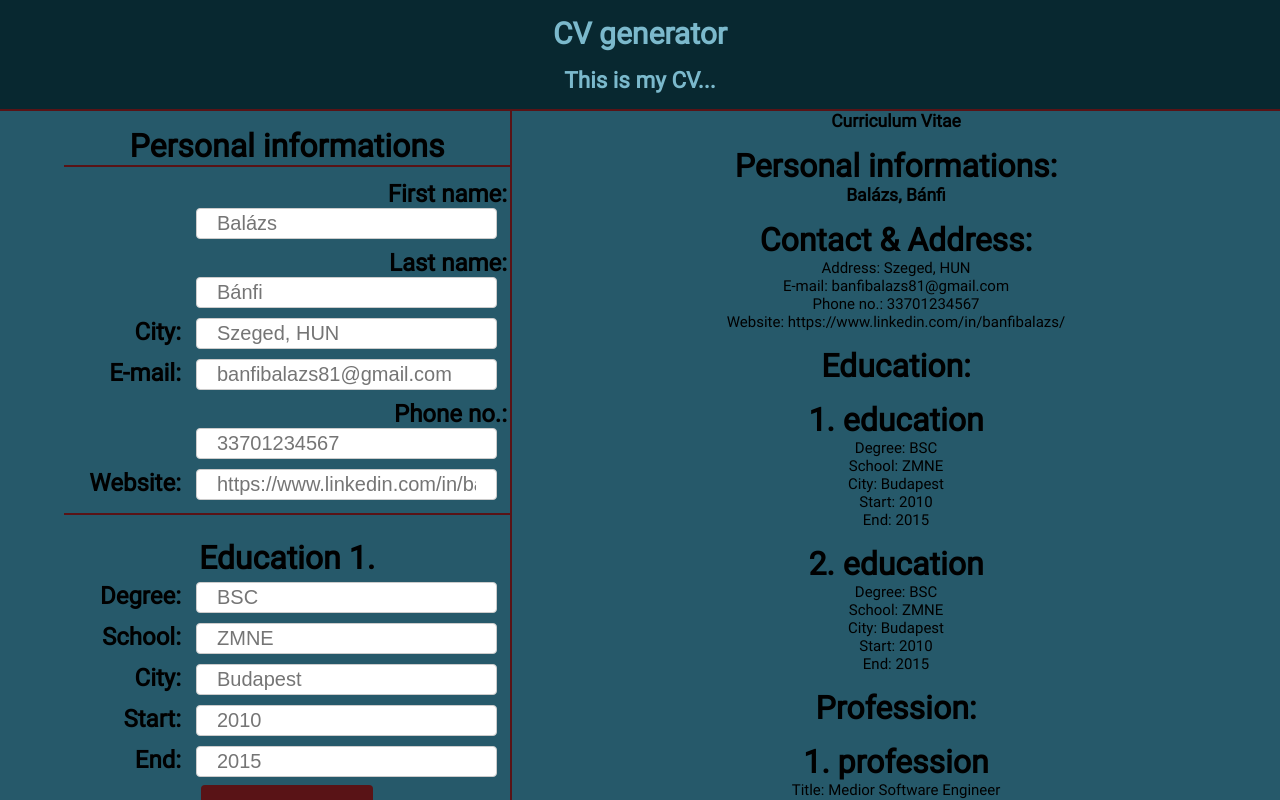
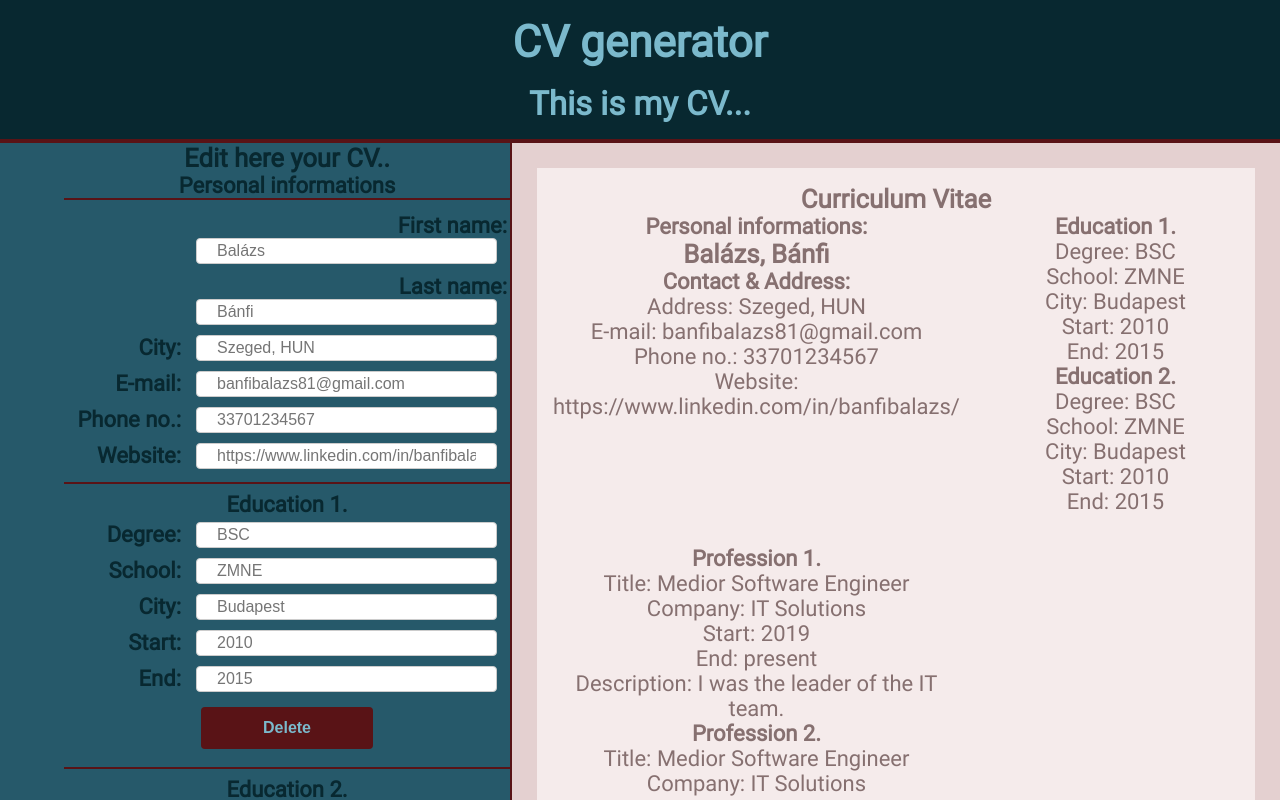
Before and after one commit to BalazsBanfi/CV-generator, a React (Vite) app: page / in a window 1280 px wide. Shown: the top 800 px of the page. Built offline with nearby package versions, Linux system fonts and the light colour scheme.

Commit message:
Add color to print section

```diff
--- a/src/components/Editor.jsx
+++ b/src/components/Editor.jsx
@@ -78,6 +78,7 @@ export default function Editor({
 
   return (
     <div className="editor">
+      <h3>Edit here your CV..</h3>
       <h4>Personal informations</h4>
       <form>
         <label>
--- a/src/components/Printable.jsx
+++ b/src/components/Printable.jsx
@@ -6,6 +6,7 @@ export default function Printable({
   function PersonalInfo({ person }) {
     return (
       <div className="personal-data">
+        <h4>Personal informations:</h4>
         <h3>
           {person.firstName}
           {", "}
@@ -24,7 +25,7 @@ export default function Printable({
     return education.map((educ, index) => {
       return (
         <div key={educ.id + "1"} className="education-data">
-          <h4>{index + 1}. education</h4>
+          <h4>Education {index + 1}.</h4>
           <ul key={educ.id}>
             <li key={educ.degree + "1"}>Degree: {educ.degree}</li>
             <li key={educ.school + "2"}>School: {educ.school}</li>
@@ -41,7 +42,7 @@ export default function Printable({
     return profession.map((prof, index) => {
       return (
         <div key={prof.id + "1"} className="profession-data">
-          <h4>{index + 1}. profession</h4>
+          <h4>Profession {index + 1}.</h4>
           <ul key={prof.id}>
             <li key={prof.title + "1"}>Title: {prof.title}</li>
             <li key={prof.company + "2"}>Company: {prof.company}</li>
@@ -59,12 +60,17 @@ export default function Printable({
   return (
     <div className="printable">
       <h3>Curriculum Vitae</h3>
-      <h4>Personal informations:</h4>
-      <PersonalInfo person={personalData} />
-      <h4>Education:</h4>
-      <EducationInfo education={educationData} />
-      <h4>Profession:</h4>
-      <ProfessionInfo profession={professionData} />
+      <div className="container">
+        <div>
+          <PersonalInfo person={personalData} />
+        </div>
+        <div>
+          <EducationInfo education={educationData} />
+        </div>
+        <div>
+          <ProfessionInfo profession={professionData} />
+        </div>
+      </div>
     </div>
   );
 }
--- a/src/styles/style.css
+++ b/src/styles/style.css
@@ -3,6 +3,11 @@
   --headC: rgb(123, 185, 204);
   --borderC: rgb(89, 19, 22);
   --bodyBg: rgb(38, 89, 106);
+
+  --printc1: rgb(245, 235, 235);
+  --printC2: rgb(228, 208, 208);
+  --printC3: rgb(213, 180, 180);
+  --printC4: rgb(134, 112, 112);
 }
 
 /* roboto-regular - latin */
@@ -27,7 +32,7 @@
 
 body {
   text-align: center;
-  font-size: 15px;
+  font-size: 22px;
   font-family: Roboto, sans-serif;
 
   background-color: var(--bodyBg);
@@ -48,7 +53,7 @@ header {
   background-color: var(--headBg);
   color: var(--headC);
   padding: 0.5rem;
-  border-bottom: 2px solid var(--borderC);
+  border-bottom: 4px solid var(--borderC);
 }
 
 header * {
@@ -59,9 +64,7 @@ header * {
 ***Editor section***
 *******************/
 h4 {
-  font-size: 2rem;
   font-weight: 600;
-  margin-top: 1rem;
 }
 
 .editor {
@@ -69,6 +72,7 @@ h4 {
   margin-left: 4rem;
   display: flex;
   flex-direction: column;
+  color: var(--headBg);
   border-right: 2px solid var(--borderC);
 }
 
@@ -82,29 +86,31 @@ form {
 label {
   width: 100%;
   float: left;
-  font-size: 1.5rem;
   font-weight: 600;
   text-align: right;
   margin: 5px;
 }
 
 input {
-  font-size: 1.25rem;
   width: 70%;
   padding: 3px 20px;
   margin: 0px 10px 0px 15px;
   border: 1px solid #ccc;
   border-radius: 4px;
-
+  font-size: 16px;
   float: right;
 }
 
+/* button */
+
 button {
   width: 40%;
-  background-color: #4caf50;
-  color: white;
+  background-color: var(--headC);
+  color: var(--headBg);
+  font-size: 16px;
+  font-weight: 600;
   padding: 12px 20px;
-  margin: 3px 20px 13px;
+  margin: 10px;
   border: none;
   border-radius: 4px;
   cursor: pointer;
@@ -115,6 +121,7 @@ button:hover {
 }
 
 .btn-red {
+  color: var(--headC);
   background-color: var(--borderC);
 }
 
@@ -123,6 +130,28 @@ button:hover {
 **********************/
 
 .printable {
+  background-color: var(--printc1);
+  color: var(--printC4);
+  border: 25px solid var(--printC2);
+  padding: 1rem;
+  grid-area: 2 / 2 / 3 / 3;
+}
+
+.container {
+  display: grid;
+  gap: 2rem;
+  grid-template: repeat(2, min-content) / 1fr 1fr;
+}
+
+.personal-data {
+  grid-area: 1 / 1 / 2 / 3;
+}
+
+.education-data {
+  grid-area: 2 / 1 / 3 / 2;
+}
+
+.profession-data {
   grid-area: 2 / 2 / 3 / 3;
 }
 
```
